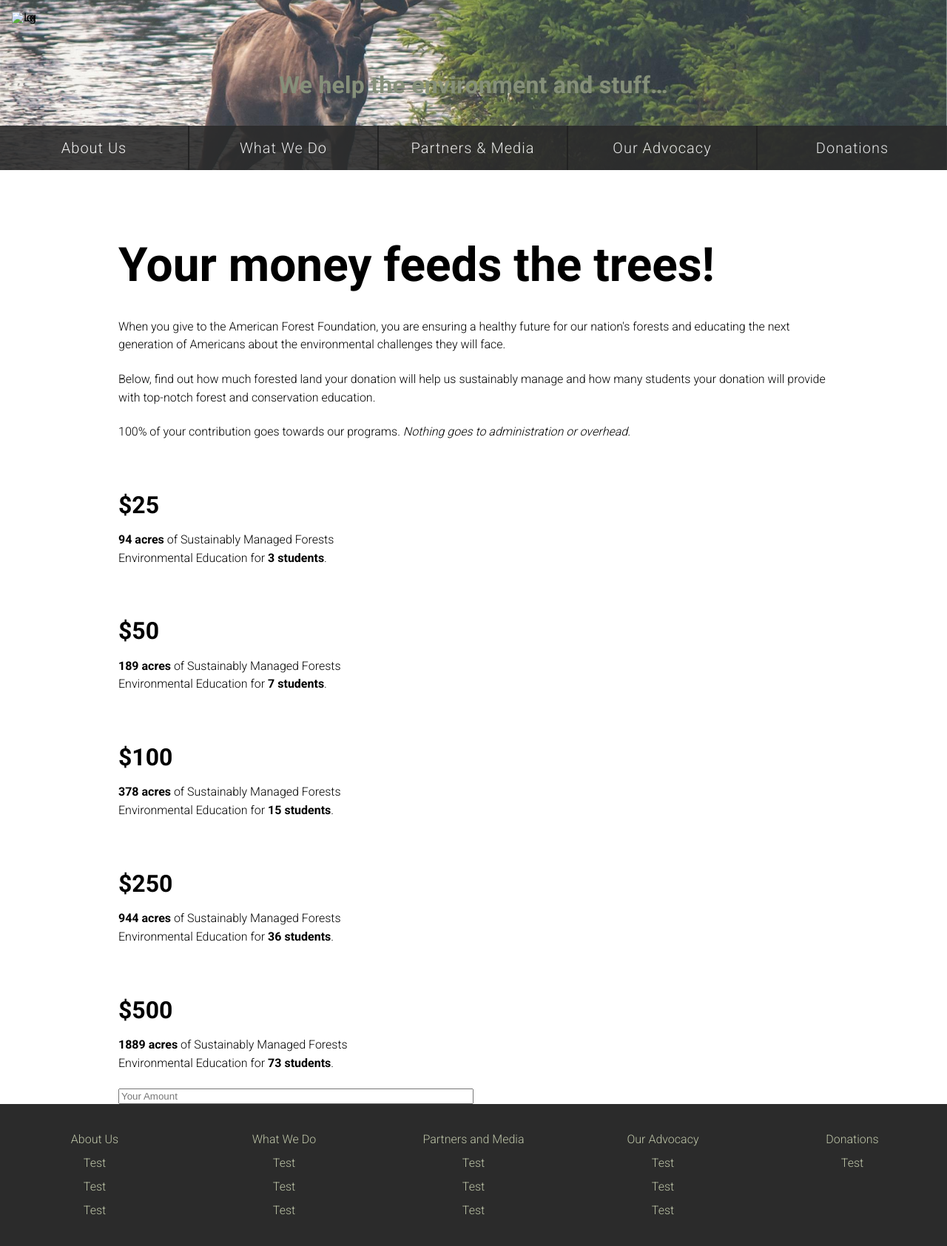
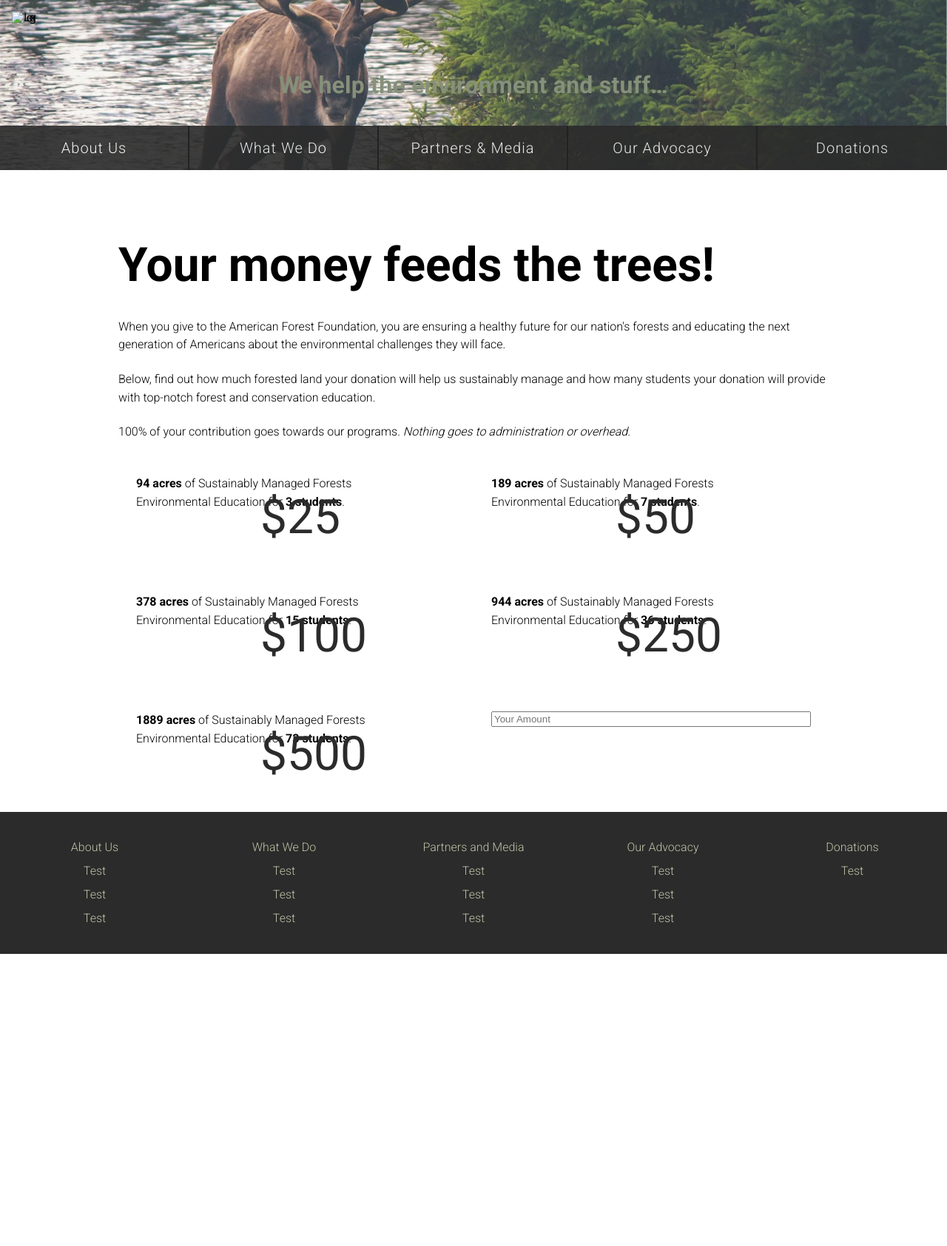
Before and after one commit to mart0855/non-profit-website, a Jekyll site: the page built from donate.html, in a window 1280 px wide. Shown: the whole page at 74% size. Built offline with Jekyll 4.4.1, drawn with Linux system fonts in a browser that asks for light colours; nearby versions of some CDN libraries; Markdown is read by kramdown in place of the engine named in the settings; after the commit the page ends 1290 px from its top, so only the background shows below that.

Commit message:
feat(donate): h3 styled

```diff
--- a/css/style.css
+++ b/css/style.css
@@ -1312,3 +1312,29 @@ tr:nth-child(even) {
       .bottom-nav ul a:hover {
         opacity: 0.6; }
  }
+
+/* — — — — DONATIONS — — — — */
+/* line 261, /Users/gabrielayon/Documents/Algonquin College/6th Sem Winter/Web Dev/non-profit-website/scss/components/main */
+.donations {
+  clear: both;
+  display: block;
+  overflow: hidden; }
+
+/* line 267, /Users/gabrielayon/Documents/Algonquin College/6th Sem Winter/Web Dev/non-profit-website/scss/components/main */
+.donate-button {
+  box-sizing: border-box;
+  margin: 0;
+  padding: 1.5rem;
+  display: inline-block;
+  float: left;
+  position: relative;
+  height: 10rem; }
+  /* line 277, /Users/gabrielayon/Documents/Algonquin College/6th Sem Winter/Web Dev/non-profit-website/scss/components/main */
+  .donate-button h3 {
+    margin: 0;
+    font-size: 4rem;
+    font-weight: 400;
+    color: #2b2b2b;
+    position: absolute;
+    top: 27.5%;
+    left: 40%; }
--- a/donate.html
+++ b/donate.html
@@ -12,7 +12,7 @@ meta-keywords: about, work, environmental, education forest, american, america,
 	<p>100% of your contribution goes towards our programs. <em>Nothing goes to administration or overhead.</em></p>
 </div>
 
-<div class="unit-xs-1 unit-s-1 unit-m-3-5 unit-l-3-4 unit-xl-3-4 unit-xxl-5-7 center-object">
+<div class="unit-xs-1 unit-s-1 unit-m-3-5 unit-l-3-4 unit-xl-3-4 unit-xxl-5-7 center-object donations">
 	<div class="unit unit-xs-1 unit-s-1 unit-m-1 unit-l-1-2 unit-xl-1-3 unit-xxl-1-3 donate-button">
 		<h3>$25</h3>
 		<p><strong>94 acres</strong> of Sustainably Managed Forests <br />
```
Also changed, not shown: scss/components/_main.scss (+29 -0 lines).
